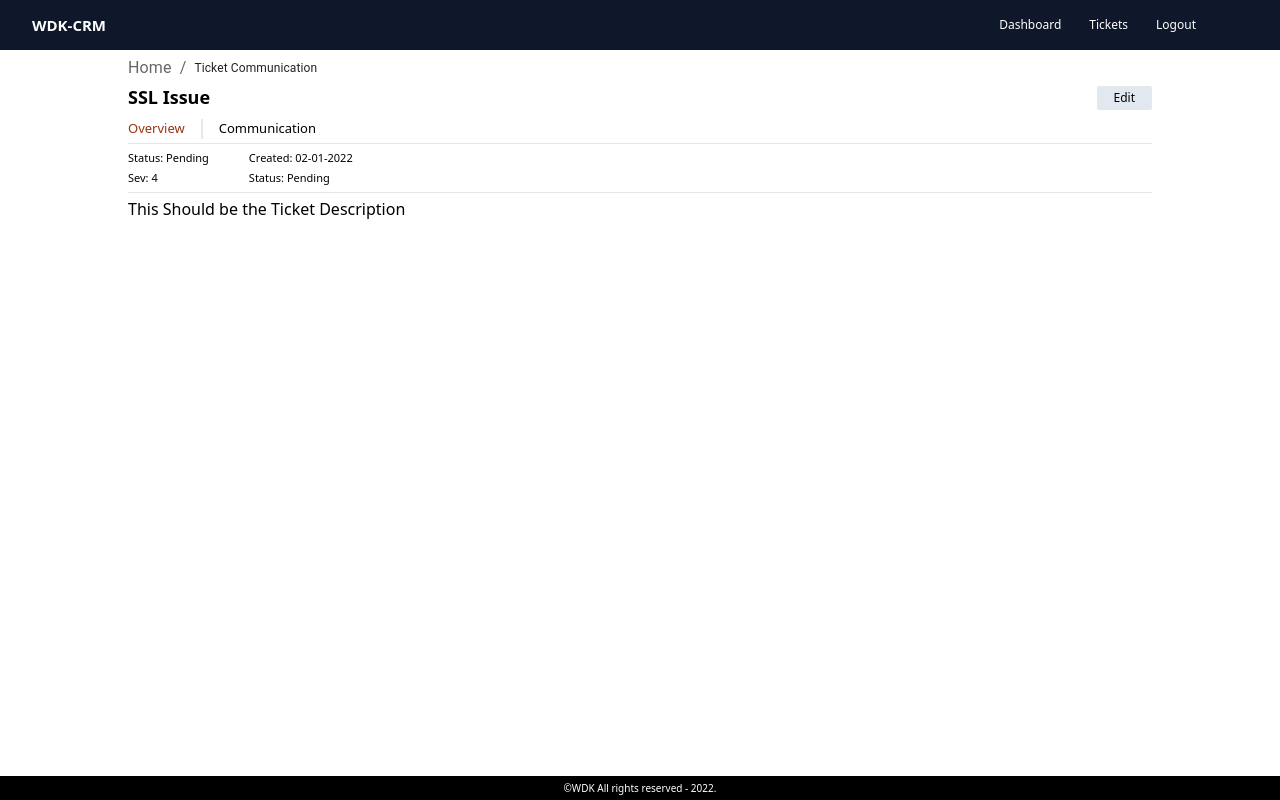
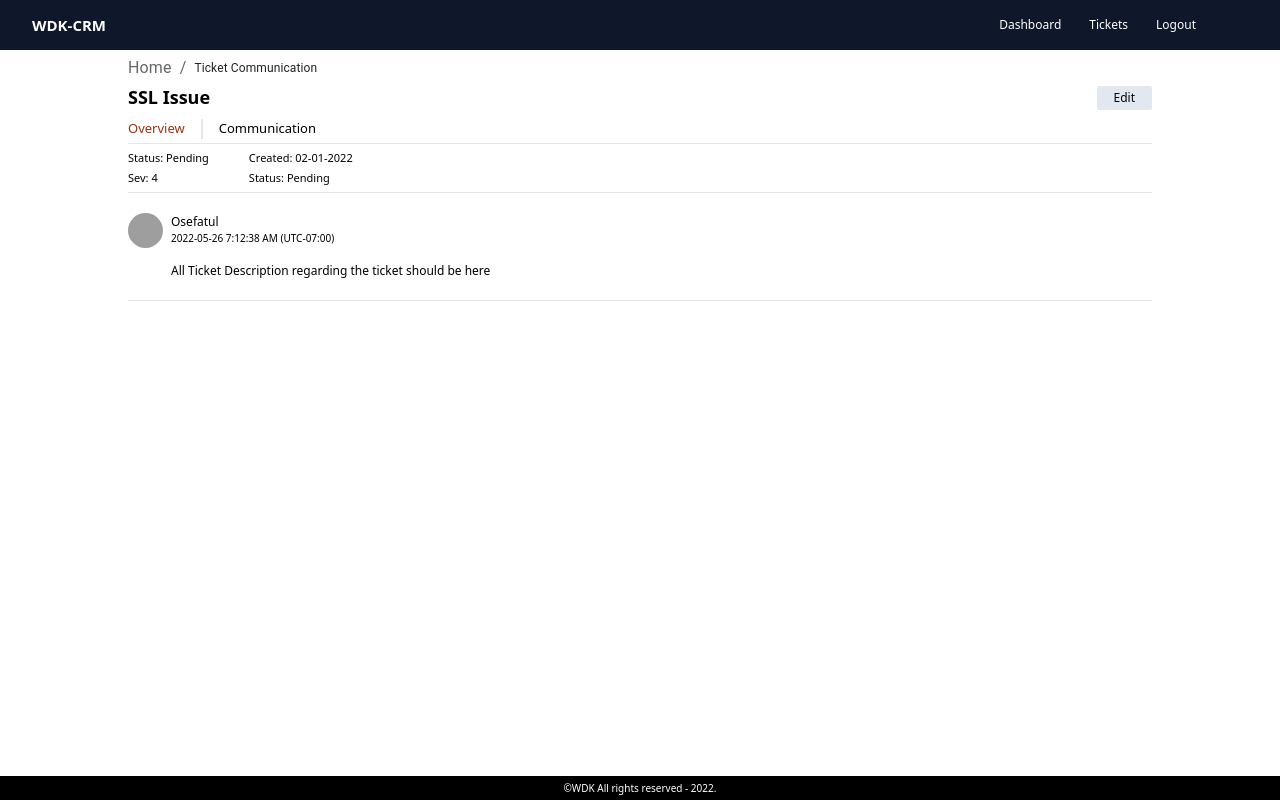
Before and after one commit to osefatul/ticket-tracker-system-CRM, a React (Create React App) app in the folder frontend/: page /ticket-communication in a window 1280 px wide. Built offline with nearby package versions, Linux system fonts and the light colour scheme; grey boxes are pictures that could not be loaded.

Commit message:
Ticket overiew and commuincation have been designed

```diff
--- a/frontend/src/components/TicketBody.jsx
+++ b/frontend/src/components/TicketPage/TicketBody.jsx
@@ -1,6 +1,6 @@
 import React from "react";
 import TextareaAutosize from "@mui/material/TextareaAutosize";
-import TicketConversation from "../components/TicketConversation";
+import TicketConversation from "./TicketConversation";
 function TicketBody() {
   return (
     <div>
--- a/frontend/src/components/TicketHeader.jsx
+++ b/frontend/src/components/TicketPage/TicketHeader.jsx
@@ -1,6 +1,6 @@
 import React, { useState } from "react";
 import TicketSummary from "./TicketSummary";
-import { data, data2 } from "../dummyTickets";
+import { data, data2 } from "../../dummyTickets";
 import TicketBody from "./TicketBody";
 
 function TicketHeader() {
@@ -46,17 +46,9 @@ function TicketHeader() {
         </div>
       </div>
 
-      <div>
-        <TicketSummary />
-      </div>
+      <div></div>
 
-      <div>
-        {category === "Overview" ? (
-          "This Should be the Ticket Description"
-        ) : (
-          <TicketBody />
-        )}
-      </div>
+      <div>{category === "Overview" ? <TicketSummary /> : <TicketBody />}</div>
     </div>
   );
 }
--- a/frontend/src/components/TicketSummary.jsx
+++ b/frontend/src/components/TicketPage/TicketSummary.jsx
@@ -1,6 +1,6 @@
 import React from "react";
 
-function TicketSummary() {
+function TicketSummary({ description }) {
   return (
     <div>
       <hr className="flex items-start justify-start mx-auto bg-slate-500 w-[100%] my-1" />
@@ -24,6 +24,25 @@ function TicketSummary() {
         </div>
       </div>
       <hr className="flex items-start justify-start mx-auto bg-slate-500 w-[100%] my-1" />
+      <div className="py-4">
+        <div className="flex items-start space-x-2">
+          <img
+            className="w-[35px] h-[35px] object contain rounded-full"
+            src="https://avatars.githubusercontent.com/u/67508976?v=4"
+            alt=""
+          />
+
+          <div className="flex flex-col items-start justify-start text-[12px]">
+            <p>Osefatul</p>
+            <p className=" text-[10px] pb-4">
+              2022-05-26 7:12:38 AM (UTC-07:00)
+            </p>
+            <p>All Ticket Description regarding the ticket should be here</p>
+          </div>
+        </div>
+      </div>
+
+      <hr className="flex items-start justify-start mx-auto bg-slate-100 w-[100%] my-1" />
     </div>
   );
 }
--- a/frontend/src/pages/AddTicket.jsx
+++ b/frontend/src/pages/AddTicket.jsx
@@ -18,6 +18,7 @@ function AddTicket() {
           <AddTicketForm />
         </div>
       </div>
+
       <Footer />
     </>
   );
--- a/frontend/src/pages/Home.jsx
+++ b/frontend/src/pages/Home.jsx
@@ -12,6 +12,7 @@ function Home({ children }) {
       <main className="h-main text-black flex items-center justify-center mx-auto w-[80%]">
         {children}
       </main>
+
       <Footer />
     </>
   );
```
Also changed, not shown: frontend/src/pages/TicketPage.jsx (+2 -5 lines), frontend/src/components/TicketPage/TicketConversation.jsx (renamed from frontend/src/components/TicketConversation.jsx).
